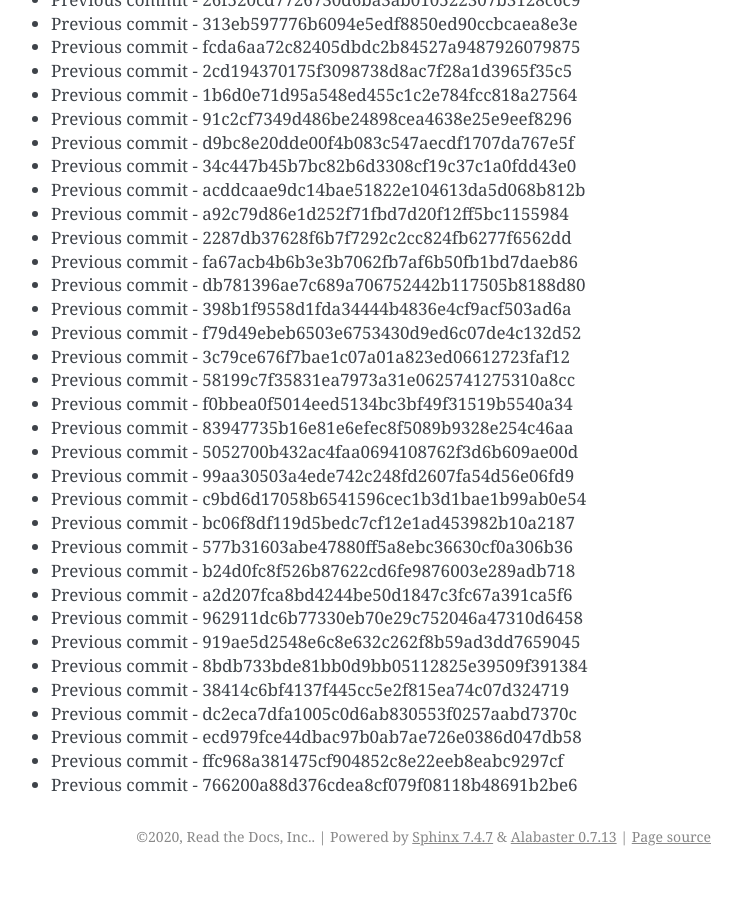
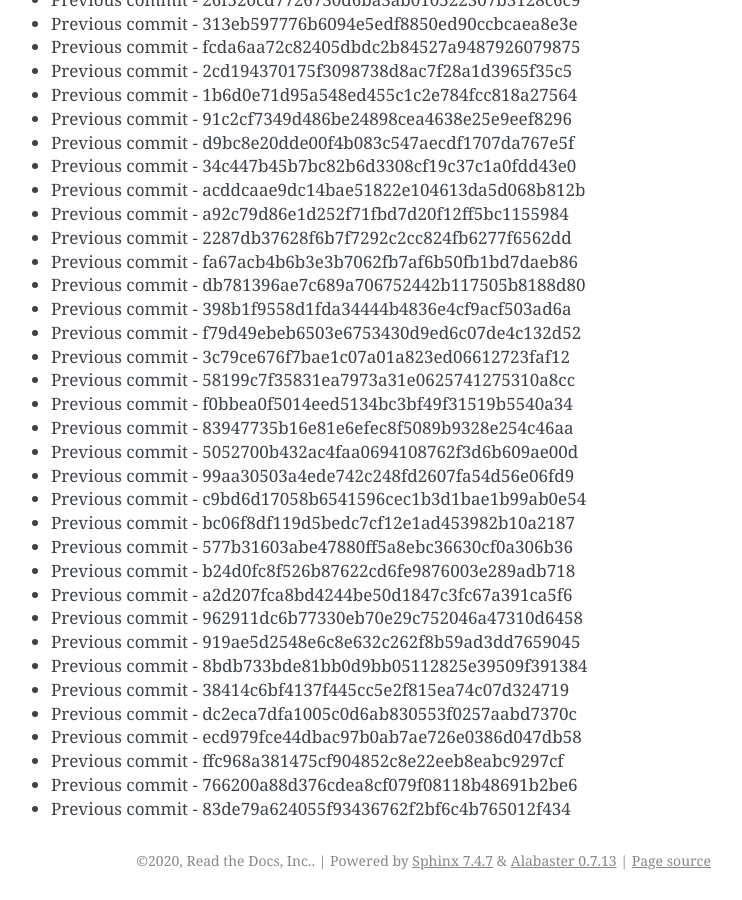
Before and after one commit to readthedocs/rtd-git-stresstest, a Sphinx documentation site: the page built from docs/updates.rst, in a window 1280 px wide and 900 px high, scrolled down 78305 px. Shown: the whole window, without its empty margins (399-1141 px from the left). Built offline with Sphinx 7.4.7, drawn with Linux system fonts in a browser that asks for light colours; before the commit the page ends 79181 px from its top, so only the background shows below that.

Commit message:
Generating commit from previous: 83de79a624055f93436762f2bf6c4b765012f434

```diff
--- a/docs/updates.rst
+++ b/docs/updates.rst
@@ -3322,3 +3322,4 @@ It can be tested for any performance characteristics.
 * Previous commit - ecd979fce44dbac97b0ab7ae726e0386d047db58
 * Previous commit - ffc968a381475cf904852c8e22eeb8eabc9297cf
 * Previous commit - 766200a88d376cdea8cf079f08118b48691b2be6
+* Previous commit - 83de79a624055f93436762f2bf6c4b765012f434
```
